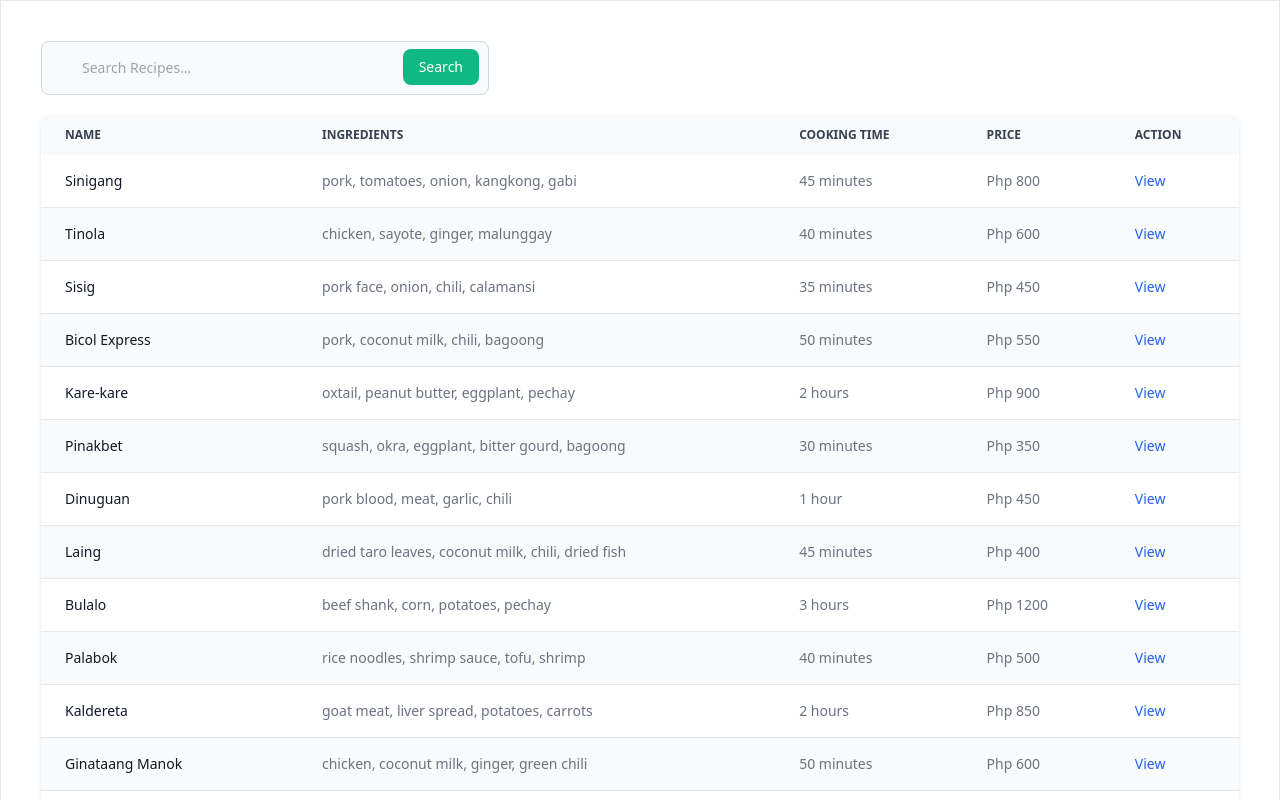
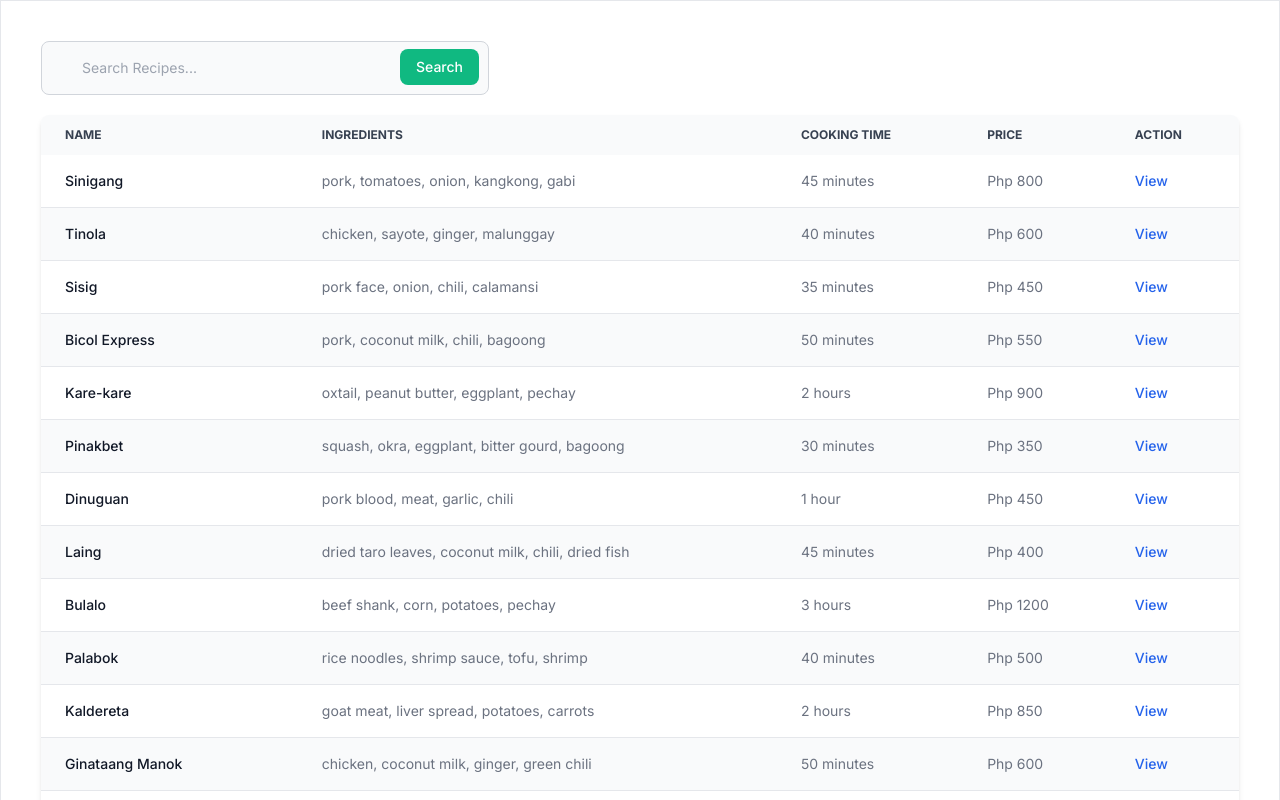
Before and after one commit to JoseTomanan/cs192-lutong-bahay, a SvelteKit app in the folder frontend/: page /search in a window 1280 px wide. Shown: the top 800 px of the page. Built offline with nearby package versions, Linux system fonts and the light colour scheme.

Commit message:
feat(Search): Change font to Inter

```diff
--- a/frontend/src/routes/search/+page.svelte
+++ b/frontend/src/routes/search/+page.svelte
@@ -1,3 +1,10 @@
+<style>
+  * {
+    font-family: "Inter"
+  }
+</style>
+
+
 <script lang="ts">
   let loginMethods = [
     { name: 'Google', icon: '/google.webp' },
```
